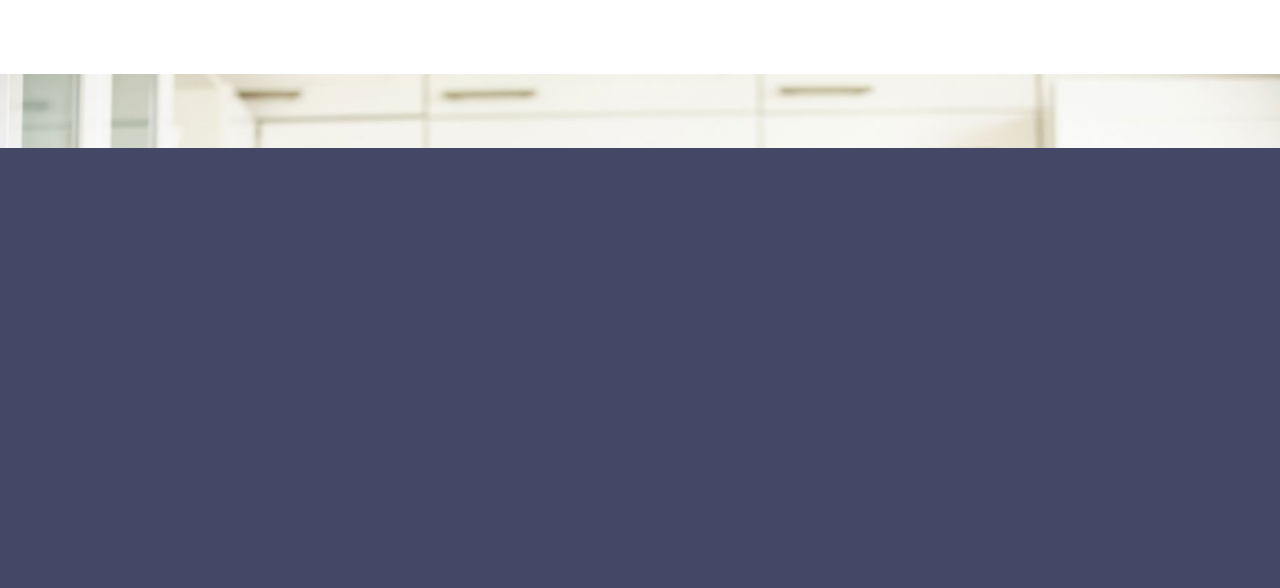
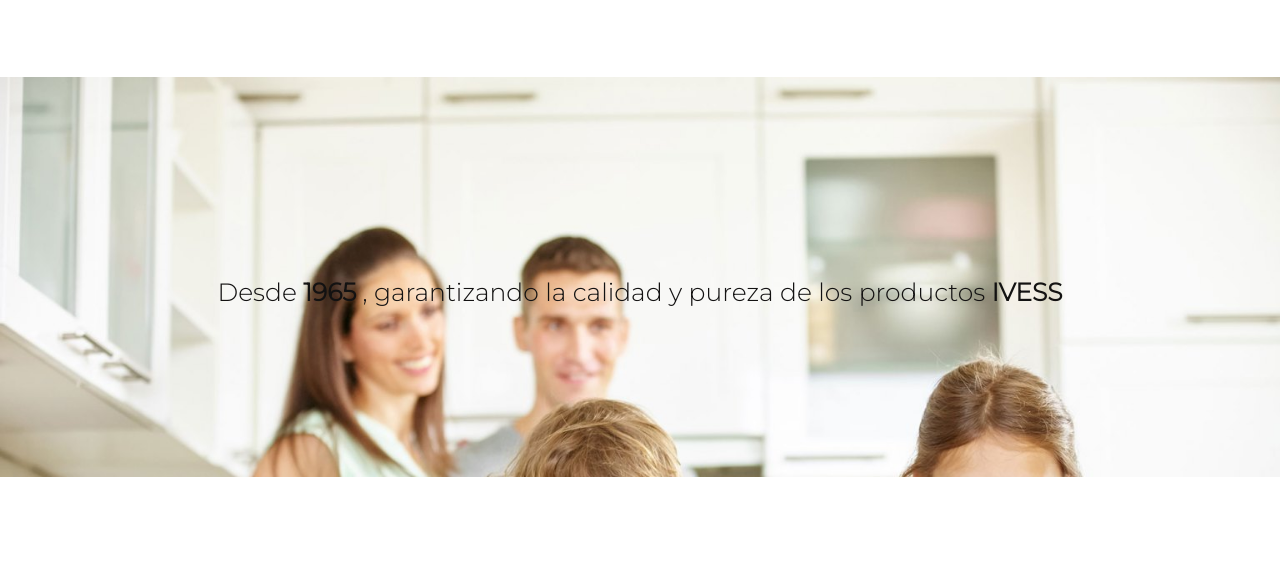
Before and after one commit to MauroSantoro99/MauroSantoro-Ivess-Dw, a plain HTML site: page index.html in a window 1280 px wide. Shown: the part 83-671 px from the top of the page. Drawn offline with nearby package versions, Linux system fonts and the light colour scheme.

Commit message:
correcion errores de compatibilidad con navegadores

```diff
--- a/css/styleResponsive.css
+++ b/css/styleResponsive.css
@@ -6,7 +6,6 @@
 #grilla {
     display: grid;
     height: 100%;
-    grid-template-rows: 5.5% 11% 70% 13.5%;
     grid-template-columns: 100%;
     grid-template-areas: "header"
                           "nav"
```
